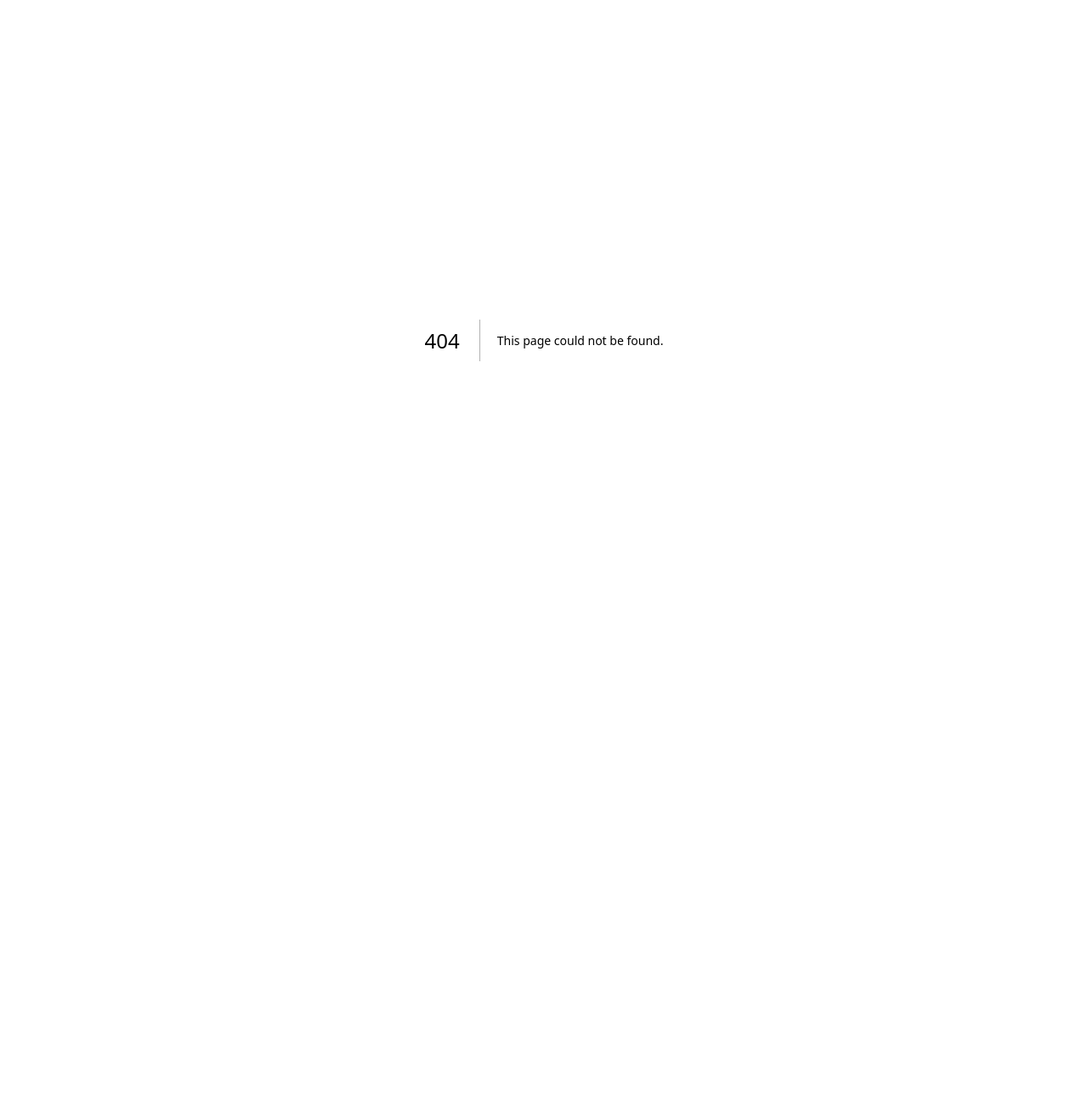
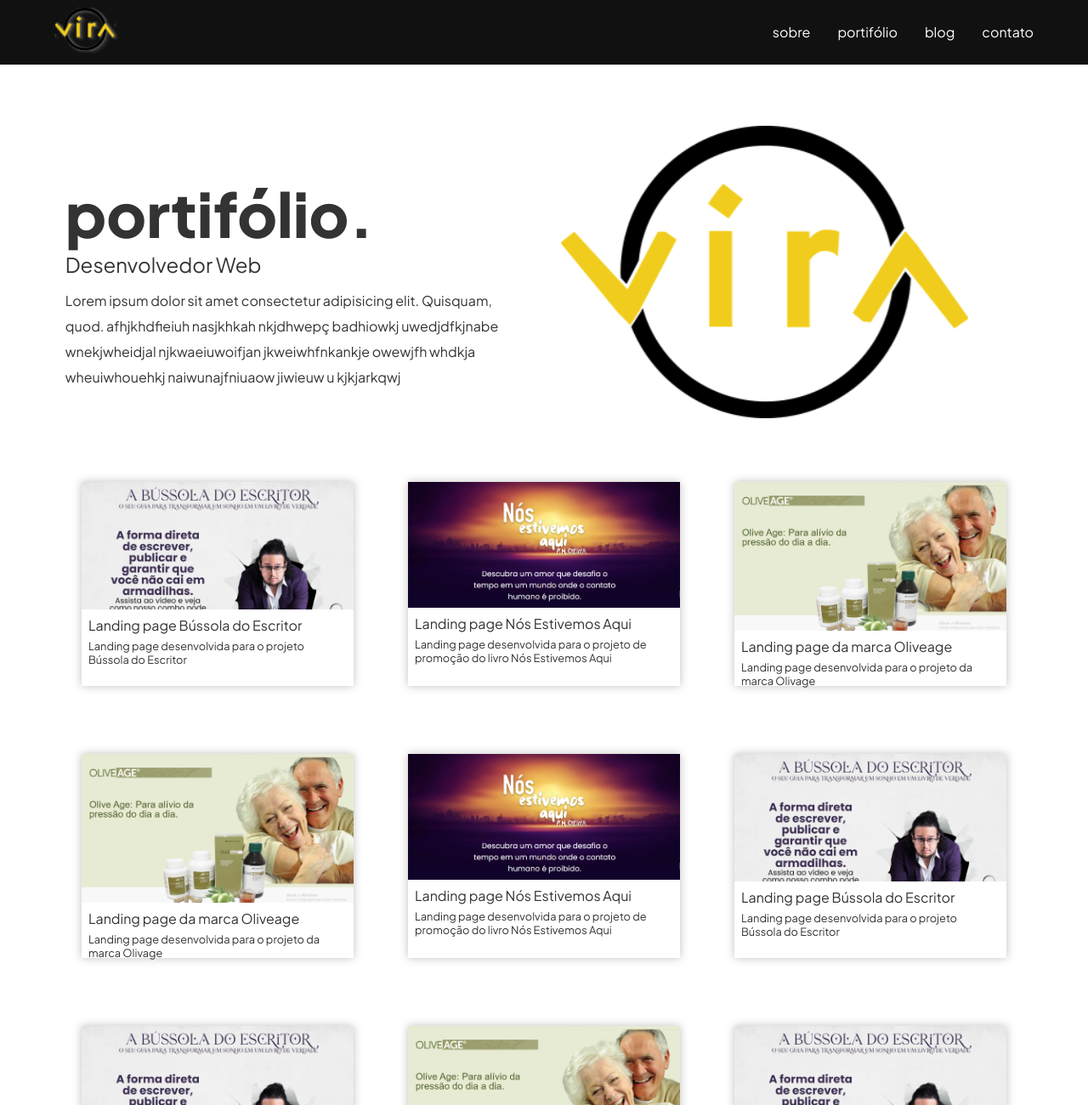
Before and after one commit to vcspc/site, a Next.js app in the folder site-vira/: page /Portifolio in a window 1280 px wide. Before the commit this address had no page. Shown: the top 1300 px of the page at 85% size. Before the commit the page ends 800 px from the top, so only its background shows below. Built offline with nearby package versions, Linux system fonts and the light colour scheme.

Commit message:
Finalização do Complemento de portifólio

```diff
--- /dev/null
+++ b/site-vira/pages/Portifolio.jsx
@@ -0,0 +1,84 @@
+import Layout from '../components/Layout';
+import Apresentacao from '../components/Apresentacao';
+import styles from '../styles/Portifolio.module.scss';
+import Card from '../components/Card';
+
+
+
+export default function Portifolio() {
+    return (
+        <>
+            <Layout>
+                <div className={styles.apresentacao}>
+                    <Apresentacao
+                        src="./logo_vira.svg"
+                        alt="Imagem de Vinícius Costa"
+                        titulo="portifólio."
+                        subtitulo="Desenvolvedor Web"
+                        descricao="Lorem ipsum dolor sit amet consectetur adipisicing elit. Quisquam, quod. afhjkhdfieiuh nasjkhkah nkjdhwepç badhiowkj uwedjdfkjnabe wnekjwheidjal njkwaeiuwoifjan jkweiwhfnkankje owewjfh whdkja wheuiwhouehkj naiwunajfniuaow jiwieuw u kjkjarkqwj"
+                        sentido="direita"
+                    />
+                </div>
+                <div className={styles.portifolio}>
+                    <Card
+                    src="./bussola.png"
+                    alt="Imagem de um projeto de landing page chamado Bússola do Escritor"
+                    titulo="Landing page Bússola do Escritor"
+                    descricao="Landing page desenvolvida para o projeto Bússola do Escritor"
+                    />
+                    <Card
+                    src='./livro.png'
+                    alt="Imagem de um projeto de landing page de promoção do livro Nós Estivemos Aqui"
+                    titulo="Landing page Nós Estivemos Aqui"
+                    descricao="Landing page desenvolvida para o projeto de promoção do livro Nós Estivemos Aqui"
+                    />
+                    <Card
+                    src='./oliveage.png'
+                    alt='Imagem do projeto de landing page da marca Oliveage'
+                    titulo="Landing page da marca Oliveage"
+                    descricao="Landing page desenvolvida para o projeto da marca Olivage"
+                    />
+                    <Card
+                    src='./oliveage.png'
+                    alt='Imagem do projeto de landing page da marca Oliveage'
+                    titulo="Landing page da marca Oliveage"
+                    descricao="Landing page desenvolvida para o projeto da marca Olivage"
+                    />
+                    <Card
+                    src='./livro.png'
+                    alt="Imagem de um projeto de landing page de promoção do livro Nós Estivemos Aqui"
+                    titulo="Landing page Nós Estivemos Aqui"
+                    descricao="Landing page desenvolvida para o projeto de promoção do livro Nós Estivemos Aqui"
+                    />
+                    <Card
+                    src="./bussola.png"
+                    alt="Imagem de um projeto de landing page chamado Bússola do Escritor"
+                    titulo="Landing page Bússola do Escritor"
+                    descricao="Landing page desenvolvida para o projeto Bússola do Escritor"
+                    />
+                    <Card
+                    src="./bussola.png"
+                    alt="Imagem de um projeto de landing page chamado Bússola do Escritor"
+                    titulo="Landing page Bússola do Escritor"
+                    descricao="Landing page desenvolvida para o projeto Bússola do Escritor"
+                    />
+                    <Card
+                    src='./oliveage.png'
+                    alt='Imagem do projeto de landing page da marca Oliveage'
+                    titulo="Landing page da marca Oliveage"
+                    descricao="Landing page desenvolvida para o projeto da marca Olivage"
+                    />
+                    <Card
+                    src="./bussola.png"
+                    alt="Imagem de um projeto de landing page chamado Bússola do Escritor"
+                    titulo="Landing page Bússola do Escritor"
+                    descricao="Landing page desenvolvida para o projeto Bússola do Escritor"
+                    />
+
+                </div>
+
+
+            </Layout>
+        </>
+    )
+}
--- a/site-vira/pages/index.jsx
+++ b/site-vira/pages/index.jsx
@@ -8,7 +8,7 @@
       <Layout>
         <section className="apresentacao">
 
-          </section>
+        </section>
           <section className={styles.destaques}>
               <div className={styles.divisoria}>
                   <hr/>
--- a/site-vira/styles/Apresentacao.module.scss
+++ b/site-vira/styles/Apresentacao.module.scss
@@ -5,9 +5,9 @@
     display: flex;
     flex-direction: row;
     align-items: center;
-    justify-content: flex-start;
+    justify-content: center;
     width: 100%;
-    margin: 4rem 0 0 0;
+    margin: 4em 0 0 0;
 
     .sobre__texto {
         display: flex;
@@ -17,26 +17,25 @@
         width: 45%;
 
         .sobre__texto__titulo {
-            @include texto-destaque ($fonte-grande, $cor-texto);
-            margin: 0 0 0.5rem 0;
+            @include texto-destaque (4.5em, $cor-texto);
+            margin: 0 0 0.7em 0;
         }
 
         .sobre__texto__subtitulo {
             @include texto-normal ($fonte-media, $cor-texto);
-            margin: 0 0 0.5rem 0;
-            line-height: 25px;
+            margin: 0 0 0.7em 0;
         }
 
         .sobre__texto__conteudo {
             @include texto-normal ($fonte-pequena, $cor-texto);
-            line-height: 25px;
+            line-height: 30px;
             text-align: end;
         }
     }
 
     .sobre__img {
         width: 45%;
-        margin: 0 2rem 0 0;
+        margin: 0 2em 0 0;
 
         img {
             width: 100%;
@@ -51,9 +50,9 @@
     display: flex;
     flex-direction: row;
     align-items: center;
-    justify-content: flex-end;
+    justify-content: center;
     width: 100%;
-    margin: 4rem 0 0 0;
+    margin: 4em 0 0 0;
 
     .sobre__texto__direita {
         display: flex;
@@ -63,26 +62,25 @@
         width: 45%;
 
         .sobre__texto__titulo__direita {
-            @include texto-destaque ($fonte-grande, $cor-texto);
-            margin: 0 0 0.5rem 0;
+            @include texto-destaque (4.5em, $cor-texto);
+            margin: 0 0 0.7rem 0;
         }
 
         .sobre__texto__subtitulo__direita {
             @include texto-normal ($fonte-media, $cor-texto);
-            margin: 0 0 0.5rem 0;
-            line-height: 25px;
+            margin: 0 0 0.7em 0;
         }
 
         .sobre__texto__conteudo__direita {
             @include texto-normal ($fonte-pequena, $cor-texto);
-            line-height: 25px;
+            line-height: 30px;
             text-align: start;
         }
     }
 
     .sobre__img__direita {
         width: 45%;
-        margin: 0 0 0 2rem;
+        margin: 0 0 0 2em;
 
         img {
             width: 100%;
--- /dev/null
+++ b/site-vira/styles/Portifolio.module.scss
@@ -0,0 +1,20 @@
+@import 'variaveis';
+@import 'mixins';
+
+.apresentacao {
+    display: flex;
+    flex-direction: column;
+    align-items: center;
+    justify-content: center;
+    width: 95%;
+}
+
+.portifolio {
+    display: flex;
+    flex-wrap: wrap;
+    flex-direction: row;
+    justify-content: space-around;
+    width: 90%;
+    height: 60em;
+    margin: 2em 0 0 0;
+}
--- a/site-vira/styles/Sobre.module.scss
+++ b/site-vira/styles/Sobre.module.scss
@@ -6,9 +6,9 @@
     flex-direction: column;
     align-items: center;
     justify-content: center;
-    width: 90%;
+    width: 95%;
 
-    .geral {
+   /*  .geral {
         display: flex;
         flex-direction: row;
         align-items: center;
@@ -171,5 +171,5 @@
                 width: 100%;
             }
         }
-    }
+    } */
 }
```
Also changed, not shown: site-vira/pages/Sobre.jsx (+10 -10 lines), site-vira/public/victor_costa.jpeg (added), site-vira/public/victor_costa.png (added).
